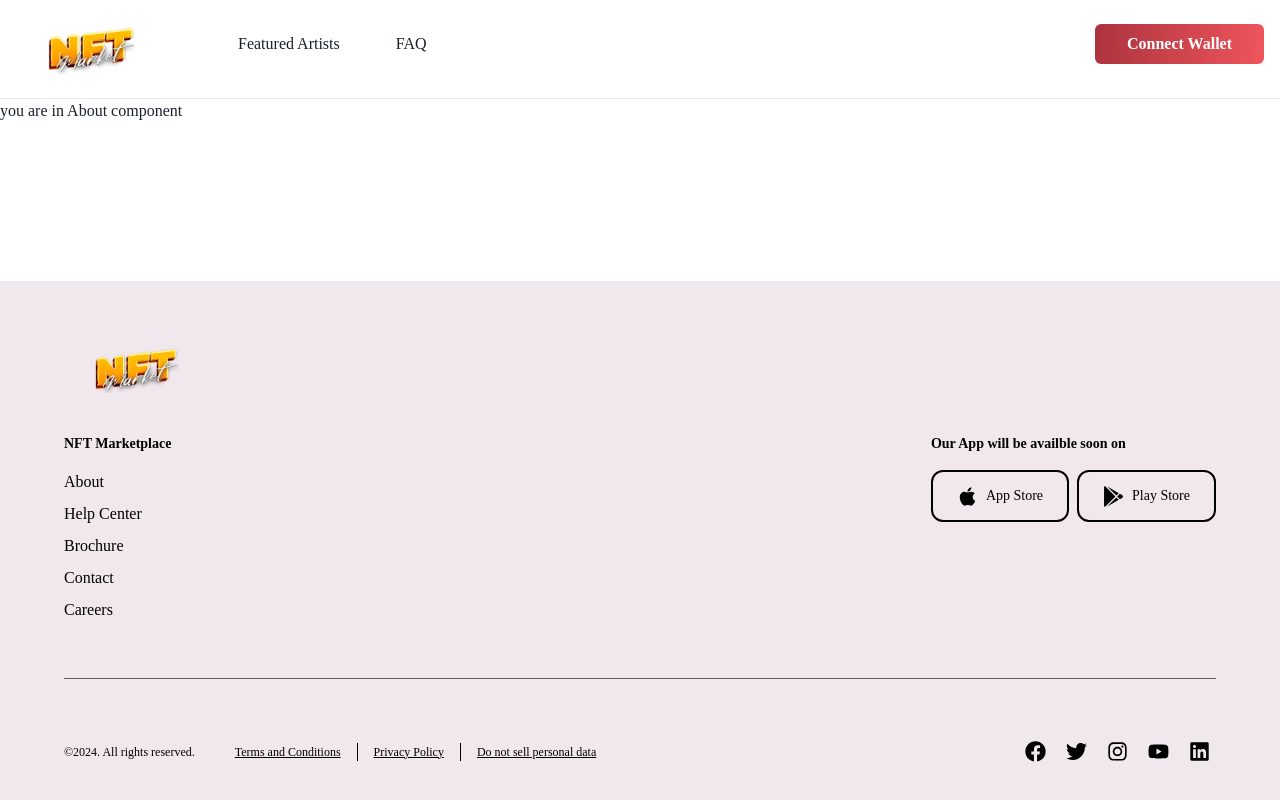
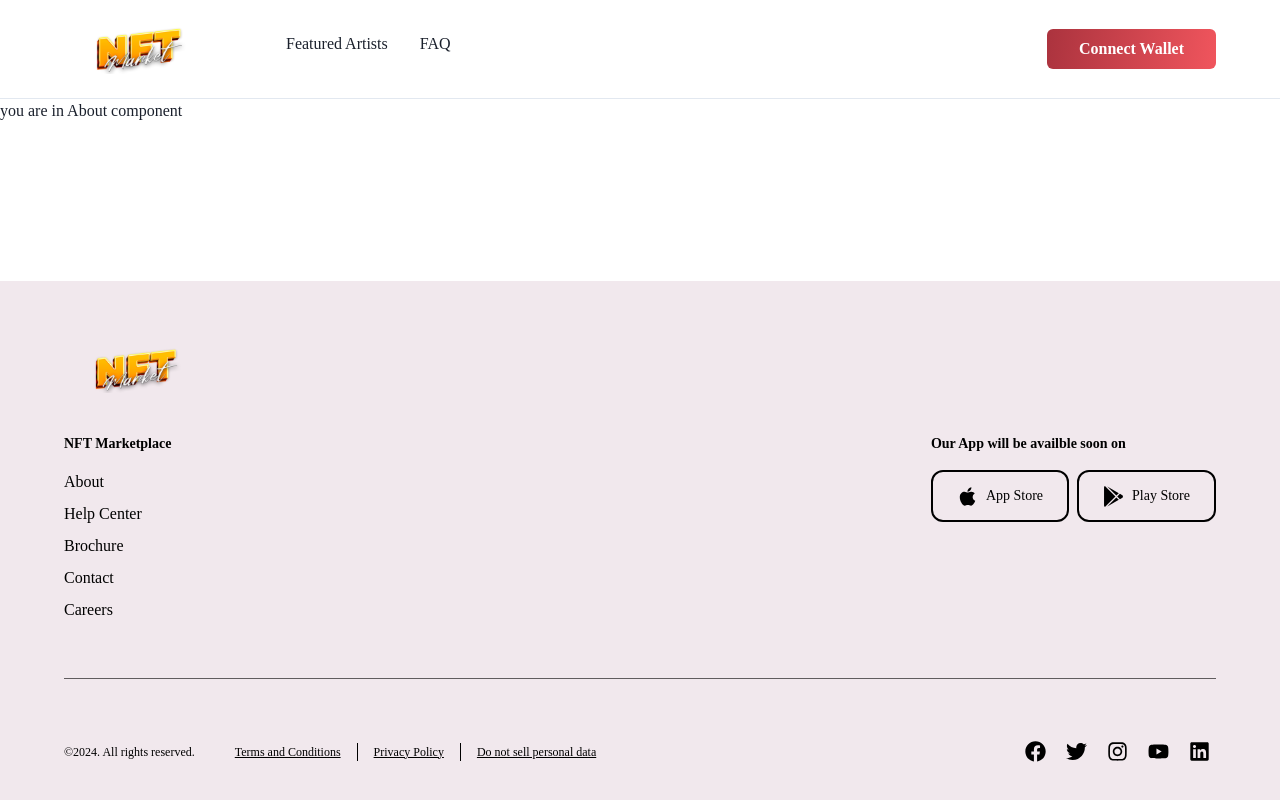
Before and after one commit to adityahongal/NFT-market-place-demo, a React (Create React App) app: page /about in a window 1280 px wide. Built offline with nearby package versions, Linux system fonts and the light colour scheme.

Commit message:
profile navigation feature

```diff
--- a/src/components/layout/navbar.jsx
+++ b/src/components/layout/navbar.jsx
@@ -1,17 +1,27 @@
 import React, { useEffect }  from "react";
 import { Box } from "@chakra-ui/react";
 import { Flex, useColorModeValue, Image, Button } from "@chakra-ui/react";
+import { Collapse, useDisclosure } from "@chakra-ui/react";
+import { IconButton } from "@chakra-ui/button";
 import logo from "../../Assets/logo.svg";
-import { NavLink, useLocation } from "react-router-dom";
+import { NavLink, useLocation, useNavigate } from "react-router-dom";
+import { Menu, MenuButton, MenuList, MenuItem } from "@chakra-ui/menu";
 import { navitems } from "../../constants/navitems";
 import { Stack, Text } from "@chakra-ui/react";
+import { FiMenu, FiX } from "react-icons/fi";
 import { useDispatch, useSelector } from "react-redux";
 
 import { checkWalletExistsLocally } from "./../../store/slices/wallet";
+import userIcon from "./../../Assets/ic_user.svg";
+import { loggedInItemsDetails } from "../../constants/loggedInItems";
 
-const NavBar = () => {
+export default function WithSubnavigation() {
+  const { isOpen, onToggle } = useDisclosure();
+  const dispatch = useDispatch();
+  const location = useLocation();
+  const navigate = useNavigate();
+  const { loggedIn } = useSelector((state) => state.wallet);
 
-  const dispatch = useDispatch();
   useEffect(() => {
     dispatch(checkWalletExistsLocally());
     // eslint-disable-next-line react-hooks/exhaustive-deps
@@ -21,14 +31,14 @@ const NavBar = () => {
     <Box>
       <Flex
         bg={useColorModeValue("white", "gray.800")}
+        color={useColorModeValue("gray.600", "white")}
         minH={"60px"}
-        color={useColorModeValue("gray.600", "white")}
+        py={{ base: 6 }}
+        px={{ base: 4, md: 16 }}
         borderBottom={1}
         borderStyle={"solid"}
         borderColor={useColorModeValue("gray.200", "gray.900")}
         align={"center"}
-        py={{ base: 6 }}
-        px={{ base: 4 }}
       >
         <Flex flex={{ base: 1 }} justify={{ base: "start" }}>
           <Flex align={"center"}>
@@ -37,21 +47,59 @@ const NavBar = () => {
             </NavLink>
           </Flex>
 
-          <Flex display={{ base: "none", lg: "flex" }} ml={16}>
+          <Flex display={{ base: "none", lg: "flex" }} ml={"16"}>
             <DesktopNav />
           </Flex>
+        </Flex>
 
-          <Flex
-            flex={{ base: 1 }}
-            justify={{ base: "flex-end" }}
-            direction={"row"}
+        <Stack flex={{ base: 1, md: 0 }} justify={"flex-end"} direction={"row"} spacing={6}>
+          <Flex display={{ base: "flex", lg: "none" }}>
+            <IconButton
+              onClick={onToggle}
+              color={"brand_pink.900"}
+              icon={isOpen ? <FiX size="32px" /> : <FiMenu size="32px" />}
+              variant={"ghost"}
+              aria-label={"Toggle Navigation"}
+            />
+          </Flex>
+          <Box display={{ base: "none", lg: "inline-flex" }}>
+            {loggedIn ? (
+              <Menu>
+                <MenuButton
+                  border={"none"}
+                  borderRadius={"full"}
+                  as={IconButton}
+                  aria-label="Options"
+                  icon={
+                    <Box h="8" w="8" cursor={"pointer"}>
+                      <Image src={userIcon} h="full" w="full" />
+                    </Box>
+                  }
+                  variant="outline"
+                />
+                <MenuList zIndex={"99999"}>
+                  {loggedInItemsDetails.map(({ item = "", link = "/", icon = "" }) => (
+                    <MenuItem
+                      key={item}
+                      icon={icon && <Image src={icon} h="full" w="full" />}
+                      onClick={() => {
+                        if (location?.pathname !== link) {
+                          navigate(link);
+                        }
+                      }}
                     >
+                      {item}
+                    </MenuItem>
+                  ))}
+                </MenuList>
+              </Menu>
+            ) : (
               <NavLink to={"/connect-wallet"}>
                 <Button
                   fontSize={"md"}
                   color={"white"}
+                  bg={"button_gradient"}
                   px={8}
-              bg={"button_gradient"}
                   _hover={{
                     bg: "button_gradient_light",
                   }}
@@ -62,38 +110,102 @@ const NavBar = () => {
                   Connect Wallet
                 </Button>
               </NavLink>
+            )}
+          </Box>
+        </Stack>
       </Flex>
-        </Flex>
-      </Flex>
+
+      <Collapse in={isOpen} animateOpacity>
+        <MobileNav onToggle={onToggle} />
+      </Collapse>
     </Box>
   );
-};
+}
 
 const DesktopNav = () => {
   const location = useLocation();
-  console.log(location);
+
   return (
-    <Stack direction={"row"} spacing={10}>
-      {navitems.map(({ item, link }) => (
-        <NavLink to={link}>
+    <Stack direction={"row"} spacing={4}>
+      {navitems.map(({ item = "", link = "" }) => (
+        <Box key={item}>
+          <NavLink to={`${location?.pathname === link ? "" : link}`}>
             <Text
               p={2}
               fontSize={"md"}
               fontWeight={400}
-            color={location.pathname === link ? "brand_pink.900" : "gray.800"}
+              color={location?.pathname === link ? "brand_pink.900" : "gray.800"}
               _hover={
-              location.pathname !== link && {
+                location?.pathname !== link && {
+                  textDecoration: "none",
                   color: "gray.600",
-                textDecoration: "none",
                 }
               }
             >
               {item}
             </Text>
           </NavLink>
+        </Box>
       ))}
     </Stack>
   );
 };
 
-export default NavBar;
+const MobileNav = ({ onToggle }) => {
+  const { loggedIn } = useSelector((state) => state.wallet);
+
+  return (
+    <Stack bg={useColorModeValue("white", "gray.800")} p={4} display={{ lg: "none" }} spacing={0}>
+      {navitems.map(({ item = "", link = "" }) => (
+        <MobileNavItem key={item} onClick={onToggle} item={item} link={link} />
+      ))}
+      <Box onClick={onToggle}>
+        {loggedIn ? (
+          <>
+            {loggedInItemsDetails.map(({ item = "", link = "" }) => (
+              <MobileNavItem key={item} onClick={onToggle} item={item} link={link} />
+            ))}
+          </>
+        ) : (
+          <NavLink to={"/connect-wallet"}>
+            <Button
+              fontSize={"md"}
+              color={"white"}
+              bg={"button_gradient"}
+              px={8}
+              _hover={{
+                bg: "button_gradient_light",
+              }}
+              _active={{
+                bg: "button_gradient_light",
+              }}
+            >
+              Connect Wallet
+            </Button>
+          </NavLink>
+        )}
+      </Box>
+    </Stack>
+  );
+};
+
+const MobileNavItem = ({ link, item, onClick }) => {
+  const location = useLocation();
+
+  return (
+    <NavLink to={`${location?.pathname === link ? "" : link}`}>
+      <Flex
+        justify={"space-between"}
+        align={"center"}
+        _hover={{
+          textDecoration: "none",
+        }}
+        onClick={onClick}
+      >
+        <Text fontWeight={400} color={location?.pathname === link ? "brand_pink.900" : "gray.600"}>
+          {item}
+        </Text>
+      </Flex>
+    </NavLink>
+  );
+};
--- /dev/null
+++ b/src/constants/loggedInItems.js
@@ -0,0 +1,23 @@
+export const loggedInItemsDetails = [
+
+    {
+      item: "Profile",
+      link: "/profile",
+    },
+    {
+      item: "Settings",
+      link: "/settings",
+    },
+    {
+      item: "Mint Artwork",
+      link: "/mint-artwork",
+    },
+    {
+      item: "Crypto Transfer",
+      link: "/crypto-transfer",
+    },
+    {
+      item: "Connected D-apps",
+      link: "/connected-apps",
+    },
+  ];
```
Also changed, not shown: src/Assets/ic_user.svg (added). Lines whose indentation alone changed are shown as unchanged.
